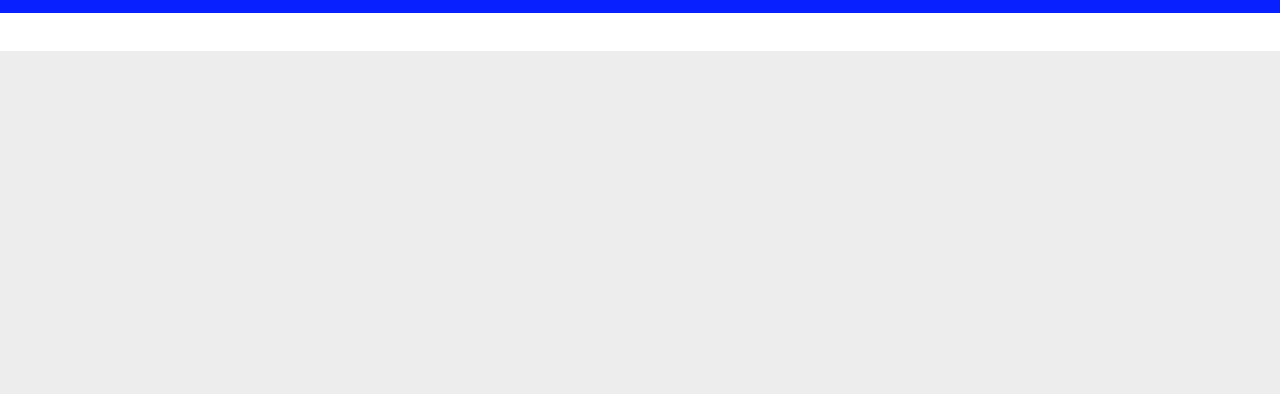
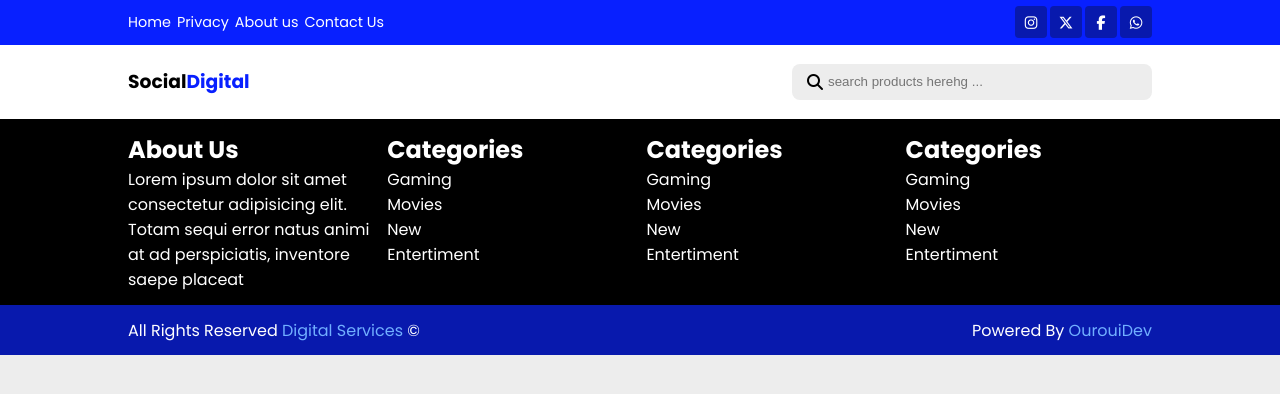
Before and after one commit to Ourouimed/AzzProducts, a plain HTML site: page contact/index.html in a window 1280 px wide. Drawn offline with Linux system fonts and the light colour scheme; a web font is replaced by a local one.

Commit message:
lin contact

```diff
--- a/contact/index.html
+++ b/contact/index.html
@@ -34,6 +34,6 @@
     <footer>
 
     </footer>
-
+    <script src="../assets/PageEl.js"></script>
   </body>
 </html>
```
